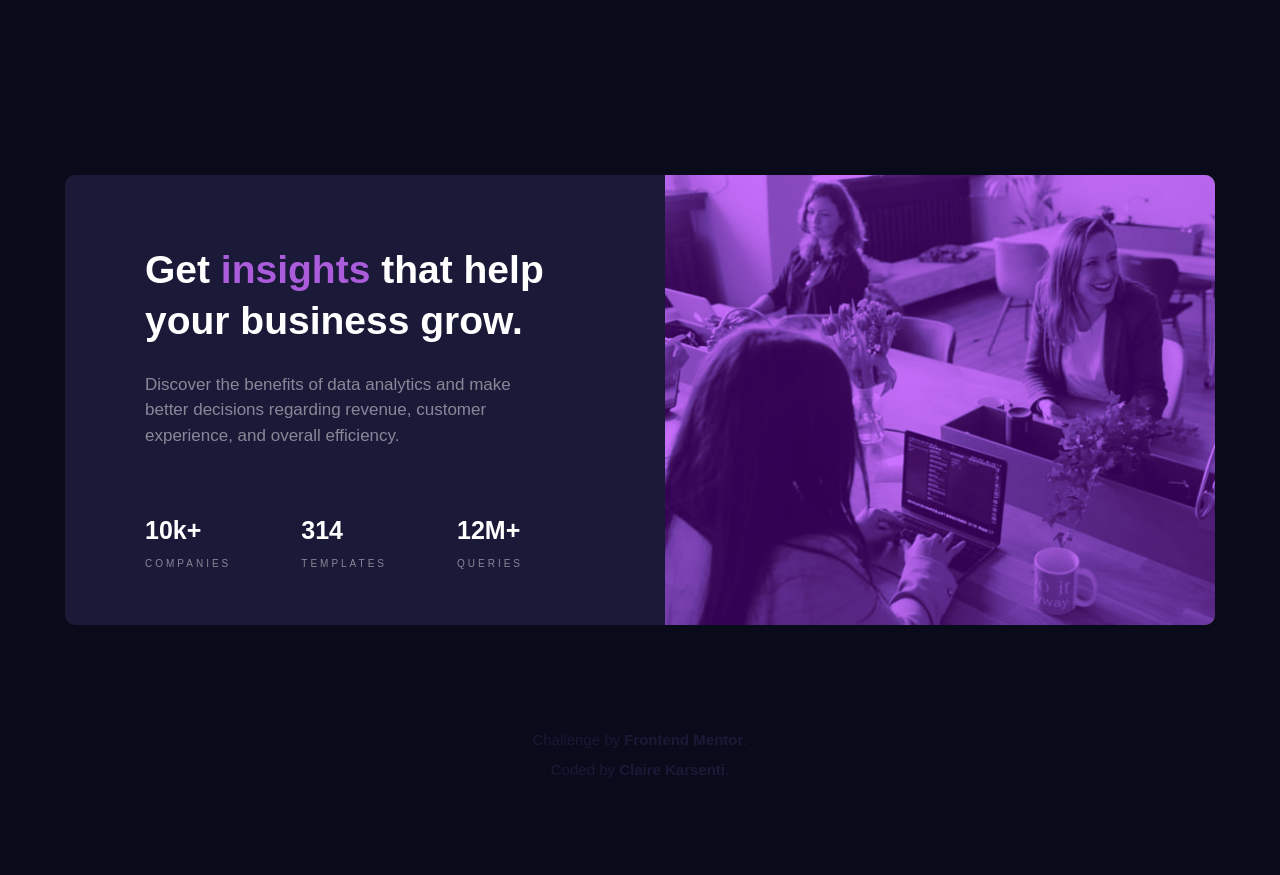
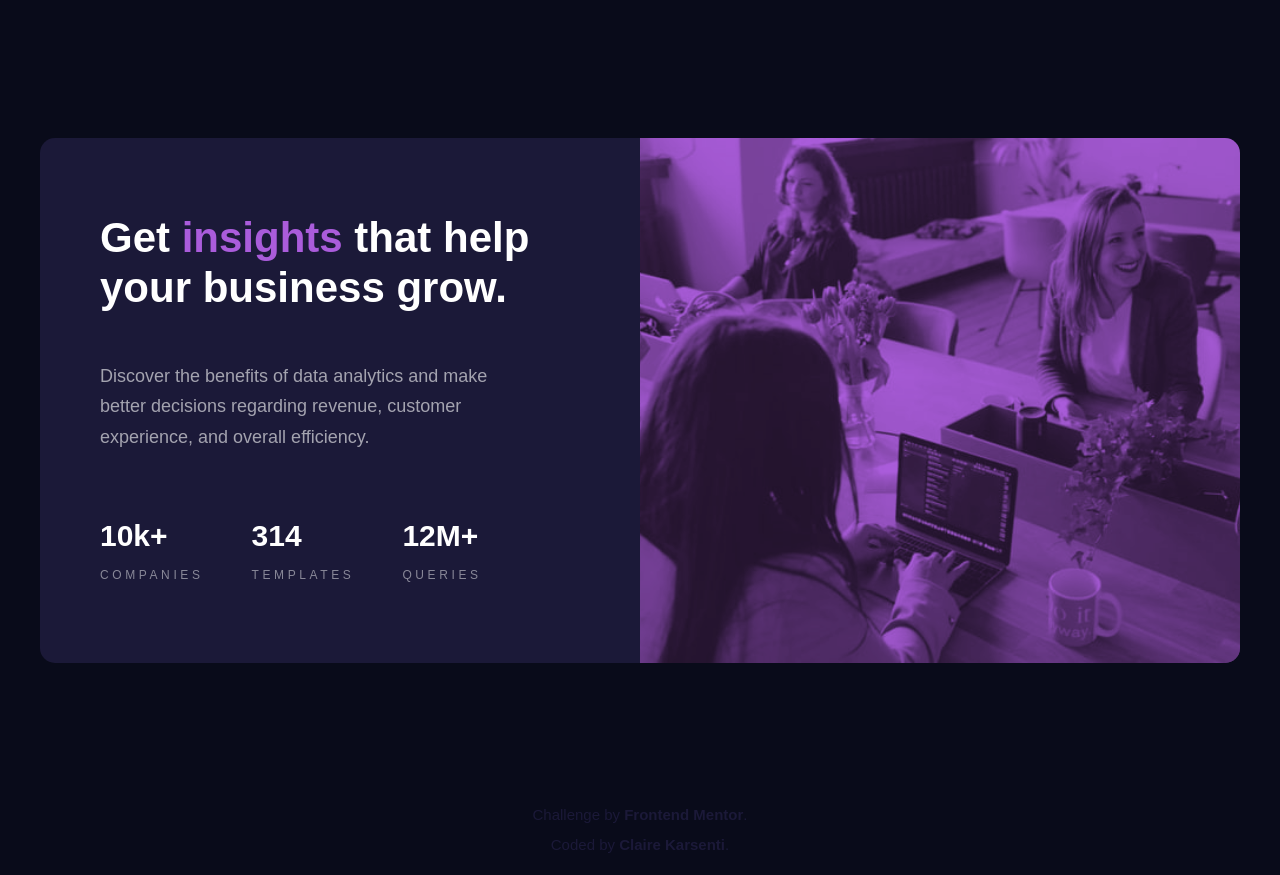
Before and after one commit to ClaireKarsenti/Stats-Preview-Card-Component, a website: page index.html in a window 1280 px wide. Before the commit the page ends 800 px from the top, so only its background shows below. Drawn offline with nearby package versions, Linux system fonts and the light colour scheme.

Commit message:
Updated HTML & CSS with better practice

```diff
--- a/index.html
+++ b/index.html
@@ -5,20 +5,30 @@
     <meta http-equiv="X-UA-Compatible" content="IE=edge" />
     <meta name="viewport" content="width=device-width, initial-scale=1.0" />
     <link rel="stylesheet" href="style.css" />
+    <link
+      rel="stylesheet"
+      href="https://cdnjs.cloudflare.com/ajax/libs/animate.css/4.1.1/animate.min.css"
+    />
     <title>
       Frontend Mentor | Stats preview card component | Author: Claire Karsenti
     </title>
   </head>
   <body>
     <main>
-      <section>
-        <div class="wrapper">
-          <!-- IMAGE -->
-          <div class="img">
-            <div class="overlay"><div class="overlay-2"></div></div>
-          </div>
+      <article>
+        <picture>
+          <source
+            media="(min-width: 900px)"
+            srcset="./assets/images/image-header-desktop.jpg"
+          />
 
-          <!-- TEXT -->
+          <img
+            src="./assets/images/image-header-mobile.jpg"
+            alt=""
+            aria-hidden="“true”"
+          />
+        </picture>
+
         <div class="text-container">
           <h1>Get <span>insights</span> that help your business grow.</h1>
           <p class="description">
@@ -27,24 +37,22 @@
           </p>
           <ul>
             <li>
-                <h2>10k+</h2>
+              <p class="stats">10k+</p>
               <p class="legend">companies</p>
             </li>
             <li>
-                <h2>314</h2>
+              <p class="stats">314</p>
               <p class="legend">templates</p>
             </li>
             <li>
-                <h2>12M+</h2>
+              <p class="stats">12M+</p>
               <p class="legend">queries</p>
             </li>
           </ul>
         </div>
-        </div>
-      </section>
+      </article>
     </main>
 
-    <!-- FOOTER -->
     <footer>
       <p class="attribution">
         Challenge by
--- /dev/null
+++ b/package.json
@@ -0,0 +1,5 @@
+{
+  "dependencies": {
+    "animate.css": "^4.1.1"
+  }
+}
--- a/style.css
+++ b/style.css
@@ -12,7 +12,7 @@ Variables
   /* Neutral Colors */
   --white: hsl(0, 0%, 100%);
   --slightly-transparent-white: hsla(0, 0%, 100%, 0.75);
-  --slightly-transparent-white: hsla(0, 0%, 100%, 0.6);
+  --slightly-transparent-white-1: hsla(0, 0%, 100%, 0.6);
 
   /* Overlay colors */
   --violet: hsl(277deg, 100%, 50%, 0.42);
@@ -34,20 +34,20 @@ Global Styles
 }
 html {
   font-size: 62.5%;
-  color: var(--white);
+  color: var(--slightly-transparent-white);
+}
+body {
+  background: var(--very-dark-blue);
+  font: 15px Lexend Deca, sans-serif;
 }
 main {
-  display: flex;
-  margin: 1em;
-}
-body {
   display: flex;
   flex-direction: column;
   justify-content: center;
   align-items: center;
   min-height: 100vh;
-  background: var(--very-dark-blue);
-  font-family: 'Lexend Deca', sans-serif;
+  /* animation: zoomInDown;
+  animation-duration: 2s; */
 }
 
 /*
@@ -55,74 +55,74 @@ body {
 Card Styles
 ===============
 */
-.wrapper {
+article {
   display: flex;
-  flex-direction: row-reverse;
-  height: 45em;
-  width: 115em;
-  background-color: var(--dark-unsaturated-blue);
+  flex-direction: column;
   border-radius: 1em;
   overflow: hidden;
+  width: 37em;
+  height: 100%;
+  margin: auto;
 }
-.text-container {
-  width: 55em;
+article .text-container {
+  padding: 1.25rem;
+  height: 63em;
+  background-color: var(--dark-unsaturated-blue);
+}
+article picture {
+  background-color: var(--soft-violet);
+}
+article picture img {
+  width: 100%;
+  height: 100%;
+  vertical-align: bottom;
+  object-fit: cover;
+  mix-blend-mode: multiply;
+  opacity: 0.8;
+}
+.text-container h1 {
+  font: 700 3.2em Lexend Deca, sans-serif;
+  color: var(--white);
+  text-align: center;
+  padding: 1.3em 0.5em 0.7em;
+  line-height: 1.2;
+}
+.text-container h1 span {
+  color: var(--soft-violet);
+}
+.text-container p.description {
+  color: var(--slightly-transparent-white);
+  font: 300 1.7em Lexend Deca, sans-serif;
+  line-height: 1.7em;
+  opacity: 0.8;
+  text-align: center;
+  margin-bottom: 1.25rem;
+  padding: 0 2em 1em;
+}
+.text-container ul {
   display: flex;
   flex-direction: column;
-  padding: 7em 2em 0 3em;
-}
-h1 {
-  font-size: 3.9em;
-  line-height: 1.3em;
-  color: var(--white);
-  padding-right: 2em;
-}
-h1 span {
-  color: var(--soft-violet);
-}
-p.description {
-  color: var(--slightly-transparent-white);
-  font-size: 1.7em;
-  padding: 1.5em 7.5em 4em 0;
-  line-height: 1.5em;
-  opacity: 0.8;
-}
-ul {
-  display: flex;
-  flex-direction: row;
+  align-items: center;
+  text-align: center;
+  margin-top: 0.5em;
   list-style: none;
 }
-li {
-  margin-right: 7em;
+.text-container ul li {
+  margin-right: 0em;
+  padding-top: 3em;
 }
-h2 {
+.stats {
   color: var(--white);
   font-size: 2.5em;
   margin-bottom: 0.5em;
   font-weight: 700;
 }
-.legend {
-  color: var(--slightly-transparent-white);
+.text-container ul li .legend {
+  color: var(--slightly-transparent-white-1);
   text-transform: uppercase;
   font-size: 1em;
   letter-spacing: 0.3em;
   opacity: 0.8;
-}
-.img {
-  min-width: 55em;
-  background: url(assets/images/image-header-desktop.jpg) no-repeat;
-  background-size: cover;
-  overflow: hidden;
-}
-.overlay {
-  background: var(--violet);
-  height: 100%;
-  width: 100%;
-}
-.overlay-2 {
-  background: var(--light-violet);
-  height: 100%;
-  width: 100%;
-  mix-blend-mode: color-burn;
 }
 
 /*
@@ -131,13 +131,10 @@ Footer styles
 ===============
 */
 footer {
-  justify-self: flex-end;
+  justify-self: center;
   text-align: center;
-  position: absolute;
-  bottom: 0em;
-  font-size: 1.5em;
+  font-size: 1em;
   line-height: 2em;
-  text-align: center;
   margin-bottom: 1em;
 }
 .attribution,
@@ -166,47 +163,42 @@ a {
 Responsive Styles
 ==================
 */
-@media all and (max-width: 900px) {
-  .wrapper {
-    display: flex;
-    flex-direction: column;
-    max-width: 37em;
-    min-height: 90em;
+@media (min-width: 900px) {
+  article {
+    flex-direction: row-reverse;
+    width: 80em;
+    height: 35em;
   }
-  .img {
-    min-height: 27em;
-    background: url(assets/images/image-header-mobile.jpg) no-repeat;
-    background-size: 37em 27em;
-    overflow: hidden;
+  article > * {
+    flex-basis: 50%;
   }
-  .text-container {
-    padding: 5em 0 0 0;
-    margin: 0 auto;
-    width: 34em;
+  article .text-container {
+    padding: 5em 4em 5em 4em;
+    height: 100%;
+    /* width: 40em; */
   }
-  h1 {
-    font-size: 3.2em;
-    text-align: center;
-    padding: 0 0.5em;
-    line-height: 1.1em;
+  .text-container h1 {
+    font-size: 2.8em;
+    text-align: left;
+    padding: 0em 0em 0.7em;
   }
-  p.description {
-    text-align: center;
-    padding: 2em;
+  .text-container p.description {
+    text-align: left;
+    padding: 1em 4em 1em 0;
+    font-size: 1.2em;
   }
-  ul {
-    display: flex;
-    flex-direction: column;
+  .text-container ul {
+    flex-direction: row;
     align-items: center;
-    text-align: center;
-    margin-top: 0.5em;
+    text-align: left;
   }
-  li {
-    margin-right: 0em;
-    padding-top: 3em;
+  .text-container ul li {
+    font-size: 0.8em;
+  }
+  .text-container ul li:not(:first-child) {
+    margin-left: 4em;
   }
   footer {
     position: relative;
-    padding: 2em 0;
   }
 }
```
Also changed, not shown: 1 other file. Lines whose indentation alone changed are shown as unchanged.
